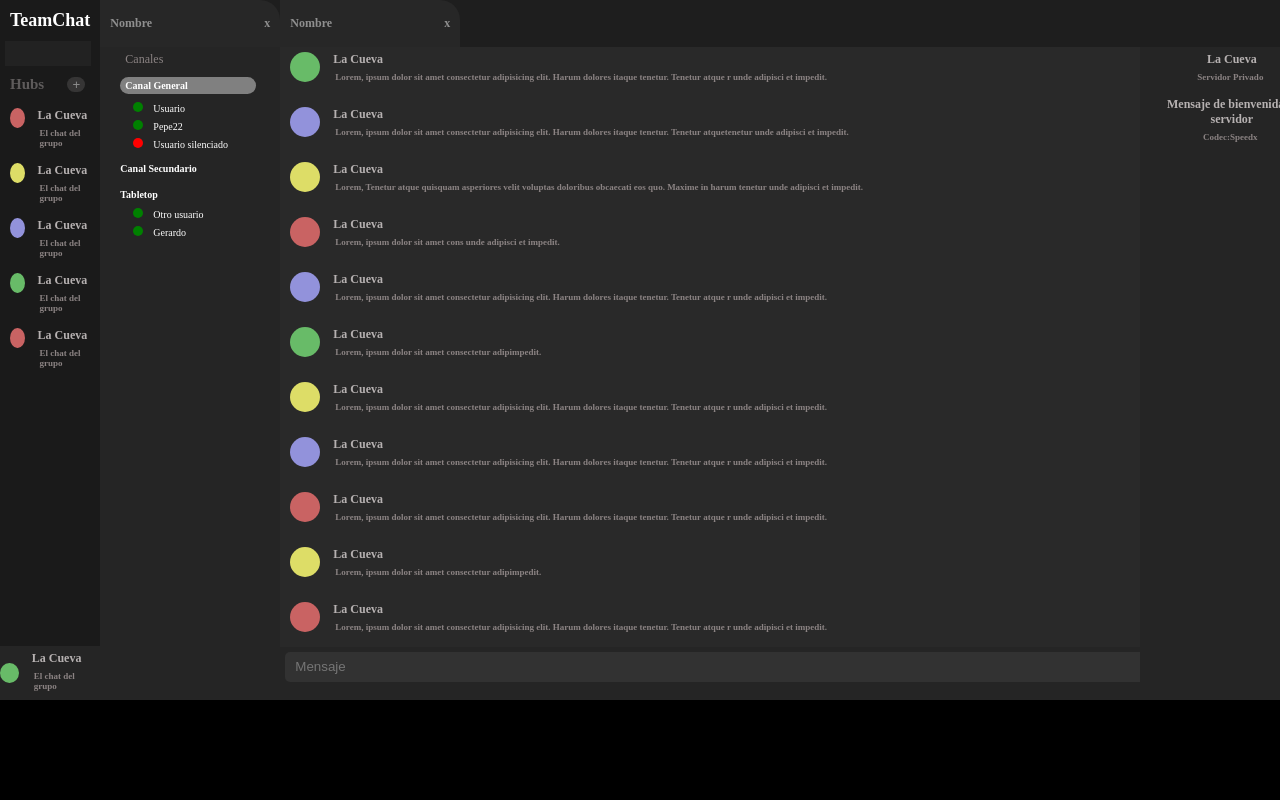
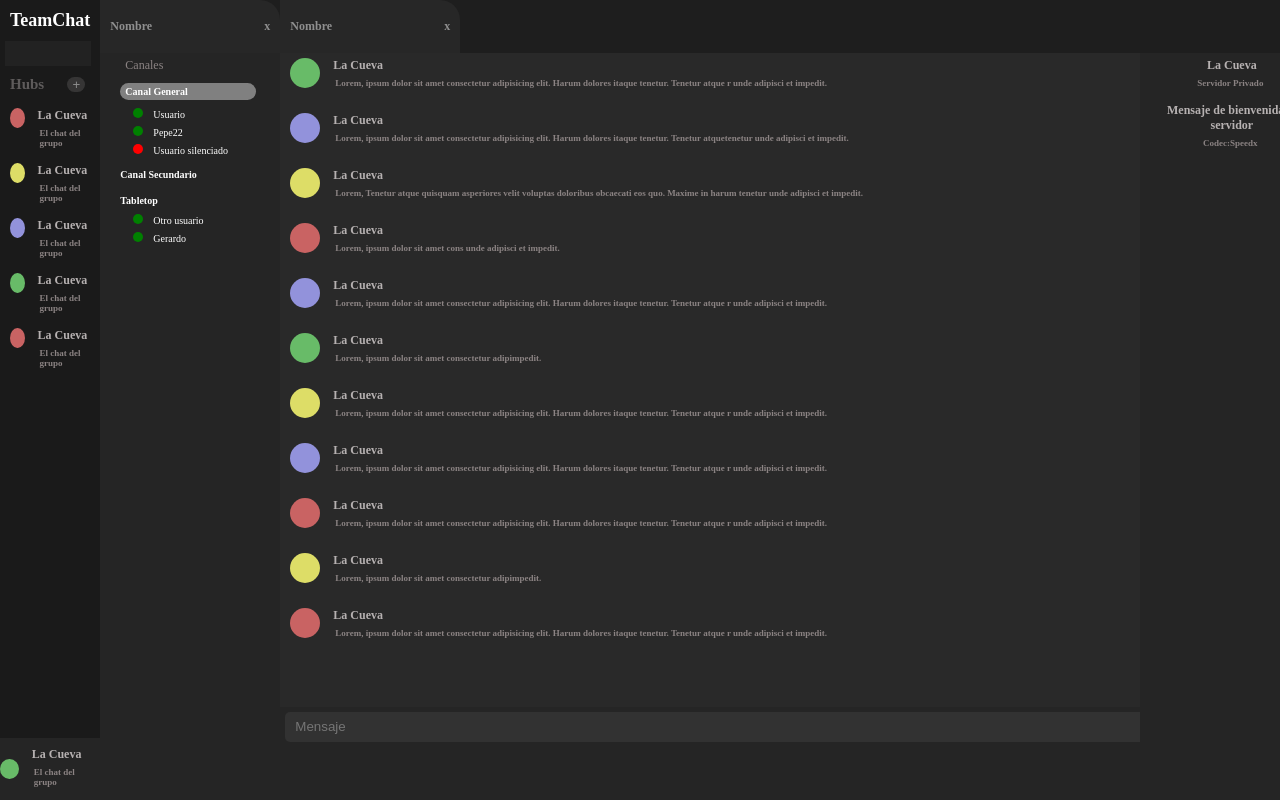
Before and after one commit to cmgpguerrracarlos/disc, a plain HTML site: page index.html in a window 1280 px wide. Shown: the top 800 px of the page. Drawn offline with Linux system fonts and the light colour scheme.

```diff
--- a/estilos.css
+++ b/estilos.css
@@ -7,17 +7,16 @@
 
 body{
     background-color:black;
-    min-height: 100vh;
-    box-sizing: content-box;
 
 }
 
 .contenedor{
     position: relative;
-    height: 700px;
     display:flex;
     font-size: 10px;
     box-sizing: content-box;
+    height: 100vh;
+    width: 100vw;
 }
 
 .aside{
@@ -25,6 +24,7 @@ body{
     background-color: aqua;
     display: flex;
     flex-direction: column;
+    height: 100vh;
 }
 
 .servidores{
@@ -114,7 +114,7 @@ input{
 .main{
     flex:7;
     background-color: rgb(37, 37, 37);
-    height: 100%;
+    height: 100vh;
     display: flex;
     flex-direction: column;
 }
```
